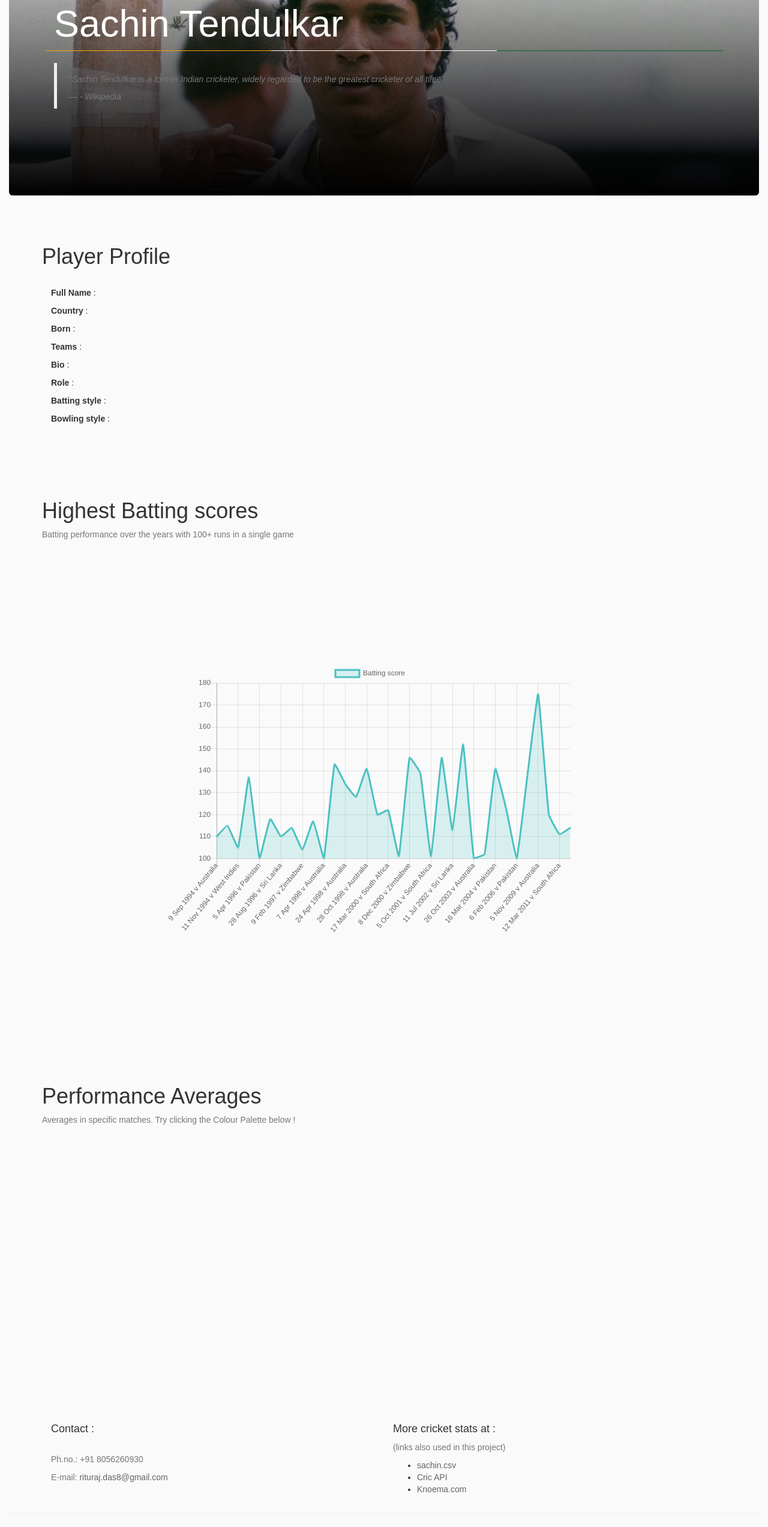
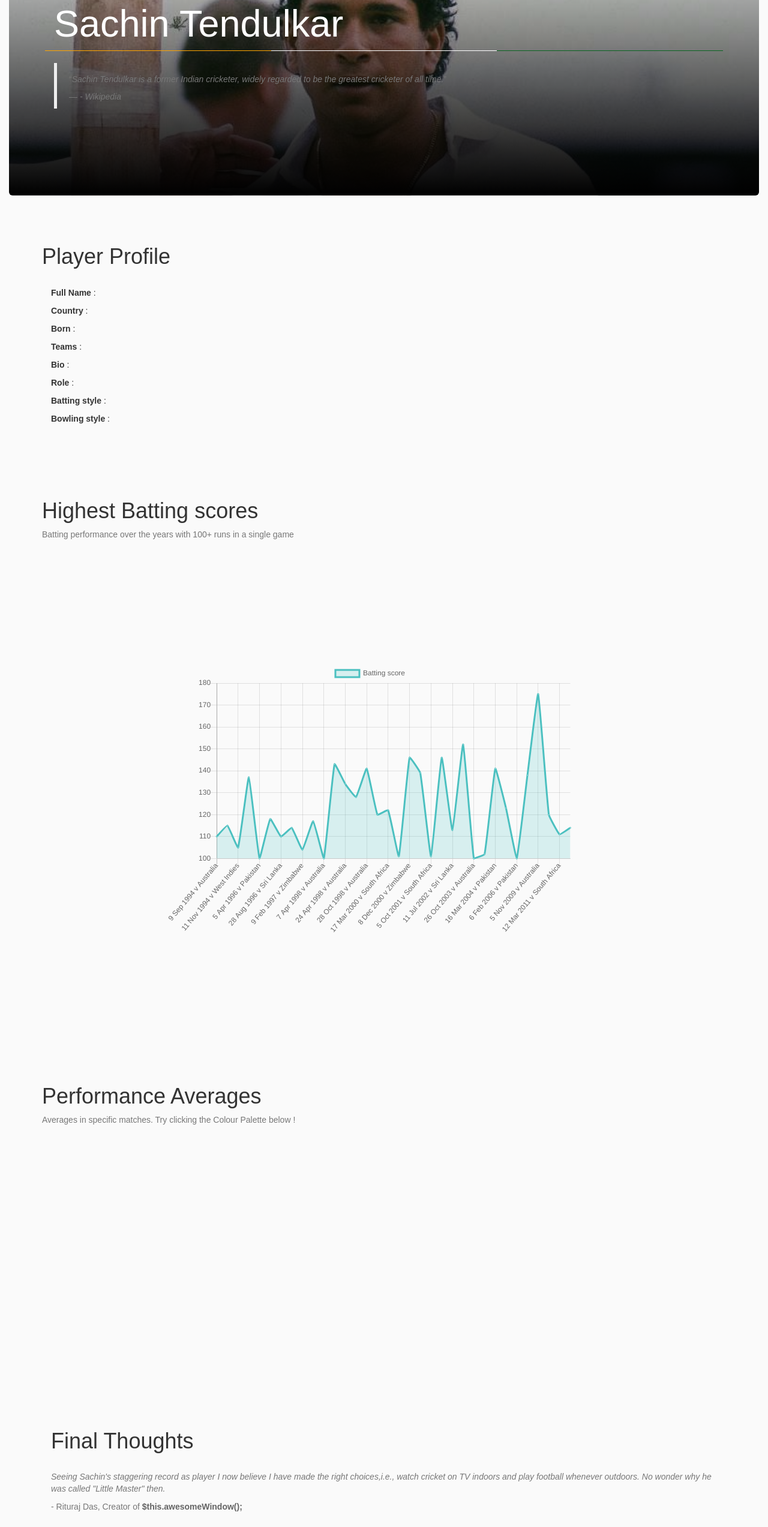
Before and after one commit to riturajDas/socialCops, a website: page index.html in a window 1280 px wide. Shown: the part 140-2686 px from the top of the page at 60% size. Drawn offline with nearby package versions, Linux system fonts and the light colour scheme; no server answers; files whose address does not match are found by name.

Commit message:
div'ed charts and added final thoughts

```diff
--- a/index.html
+++ b/index.html
@@ -29,7 +29,7 @@
           <br>
 
           <blockquote class="quote"><!--relevant quote-->
-            <h5 class="text-muted">“<em>Sachin Tendulkar is a former Indian cricketer, widely regarded to be the greatest cricketer of all time</em>”</h5>
+            <h5 class="text-muted">“<em>Sachin Tendulkar is a former Indian cricketer, widely regarded to be the greatest cricketer of all time.</em>”</h5>
             <footer class="text-muted"><em>- Wikipedia</em></footer>
           </blockquote>
 
@@ -54,11 +54,23 @@
         <div id="graphs"><!--graphs from the csv file and external apis-->
           <h1>Highest Batting scores</h1>
           <p class="text-muted">Batting performance over the years with 100+ runs in a single game</p>
-          <canvas id="lineChart" width="60%" height="40%" ng-controller="lineCtrl"></canvas><!--chartjs line chart drawing element-->
+          <div id="lineDiv">
+            <canvas id="lineChart" width="60%" height="40%" ng-controller="lineCtrl"></canvas><!--chartjs line chart drawing element-->
+          </div>
           <br>
           <h1>Performance Averages</h1>
           <p class="text-muted">Averages in specific matches. Try clicking the Colour Palette below !</p>
-          <canvas id="radarChart" width="60%" height="60%" ng-controller="radarCtrl"></canvas><!--chartjs radar chart drawing element-->
+          <div id="radarDiv">
+            <canvas id="radarChart" width="60%" height="60%" ng-controller="radarCtrl"></canvas><!--chartjs radar chart drwing element-->
+          </div>
+        </div>
+
+        <div class="col-sm-12">
+          <h1>Final Thoughts</h1>
+          <br>
+          <p class="text-muted"><em>Seeing Sachin's staggering record as player I now believe I have made the right choices,i.e., watch cricket on TV indoors and play football whenever outdoors. No wonder why he was called "Little Master" then.</em></p>
+          <p class="text-muted">- Rituraj Das, Creator of <strong><a href="http://slayerone.esy.es/SocialCops/index.html">$this.awesomeWindow();</a></strong></p>
+          <br>
         </div>
 
         <div class="col-sm-12 col-md-6"><!--contact details-->
@@ -83,7 +95,7 @@
 
     <footer><!--my information-->
       <div class="container">
-        <p class="text-muted">Made with 90% study-leave time by <a href="http://slayerone.esy.es" data-toggle="tooltip" data-placement="top" title="Check out my Portfolio!"><strong>Rituraj Das<strong></a></p>
+        <p class="text-muted">Made with 90% study-leave time by <a href="http://slayerone.esy.es" data-toggle="tooltip" data-placement="top" title="Check out my Portfolio!"><strong>Rituraj Das</strong></a></p>
       </div>
     </footer>
 
```
